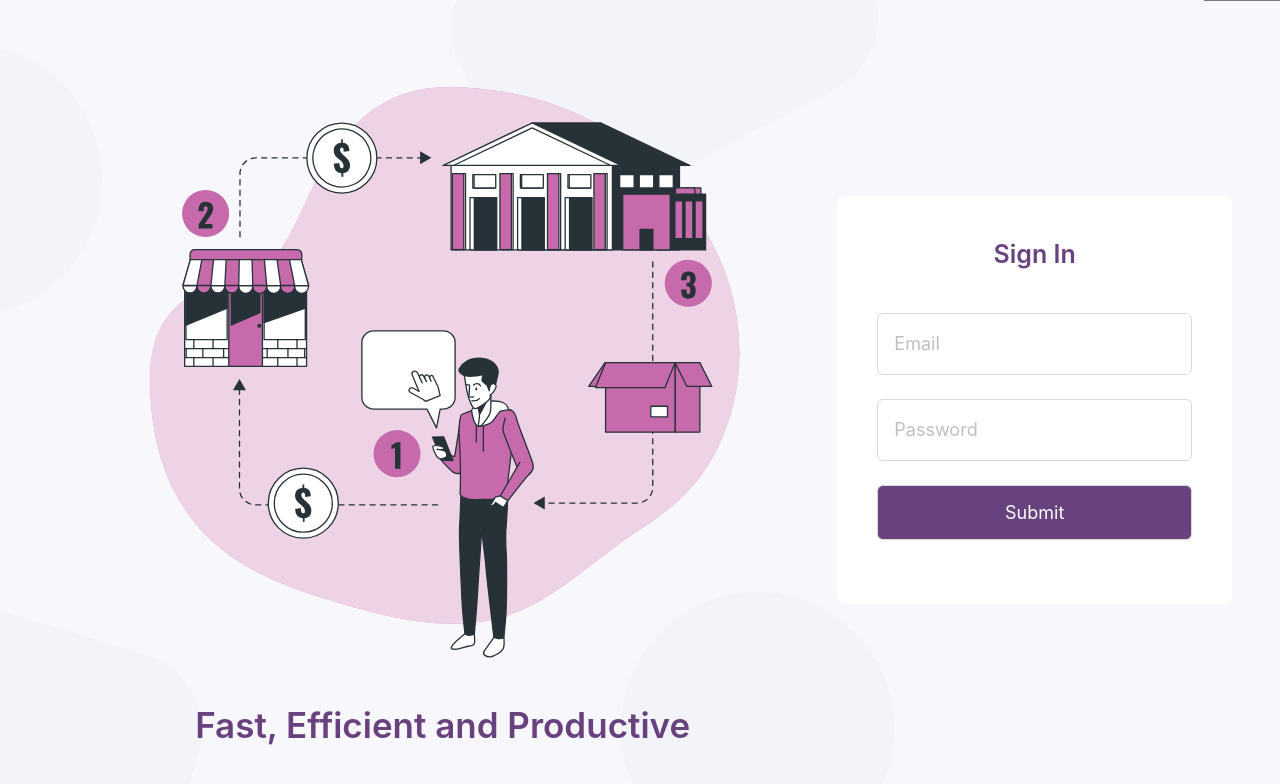
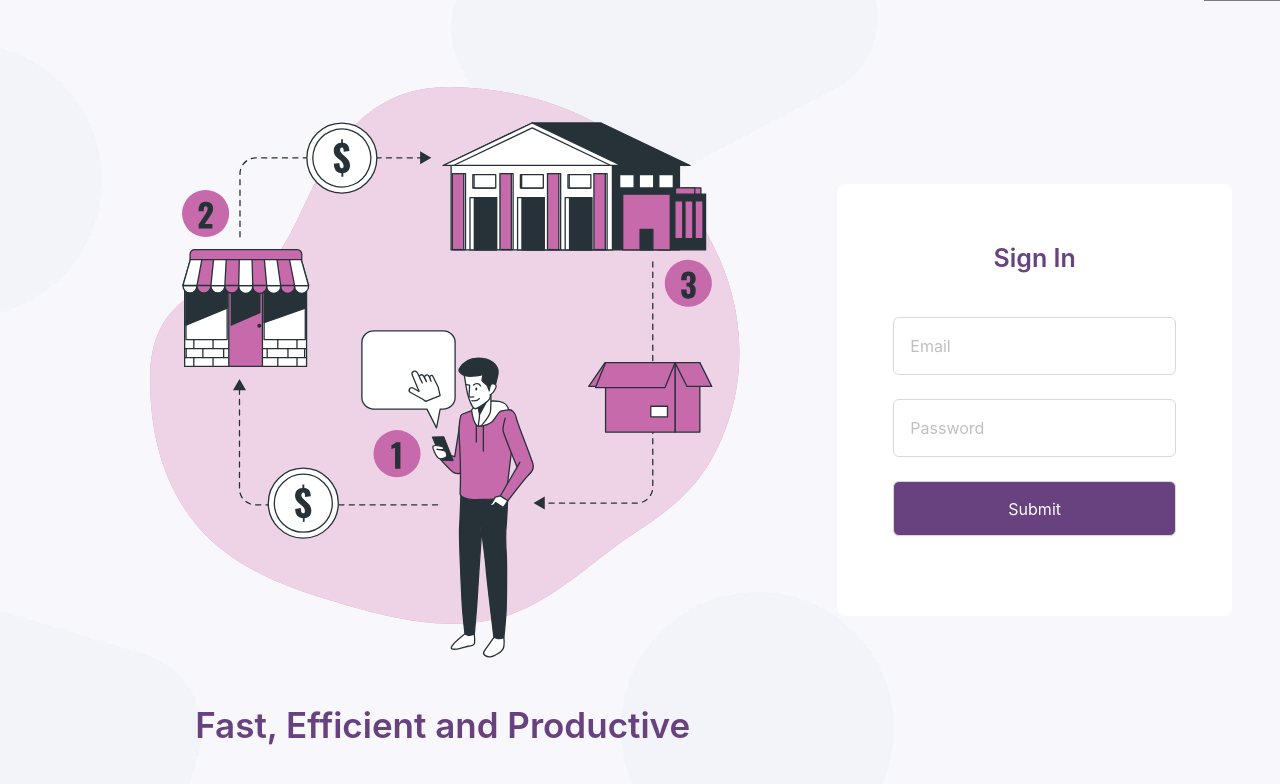
Before and after one commit to indefi-ir/frontend, a Next.js app: page /Login in a window 1280 px wide. Shown: the top 784 px of the page. Built offline with nearby package versions, Linux system fonts and the light colour scheme; a web font is replaced by a local one.

Commit message:
fix login style

```diff
--- a/src/components/forms/loginForm/LoginForm.tsx
+++ b/src/components/forms/loginForm/LoginForm.tsx
@@ -17,17 +17,17 @@ const LoginForm = () => {
   };
 
   return (
-    <div className="flex flex-col justify-center bg-white rounded-lg h-fit p-10">
+    <div className="flex flex-col justify-center bg-white rounded-lg h-fit p-14">
       <h1 className="mb-10 text-center font-semibold text-[25px] text-purple">Sign In</h1>
       <Form onFinish={onFinish}>
         <Form.Item name="email">
-          <Input placeholder="Email" className="p-4 text-lg"/>
+          <Input placeholder="Email" className="p-4 text-base"/>
         </Form.Item>
         <Form.Item name="password">
-          <Input placeholder="Password" className="p-4 text-lg"/>
+          <Input placeholder="Password" className="p-4 text-base"/>
         </Form.Item>
         <Form.Item>
-          <Button htmlType="submit" className="w-full bg-purple text-white hover:text-white h-[55px] text-lg">
+          <Button htmlType="submit" className="w-full bg-purple text-white hover:!text-white h-[55px] text-base">
             Submit
           </Button>
         </Form.Item>
```
